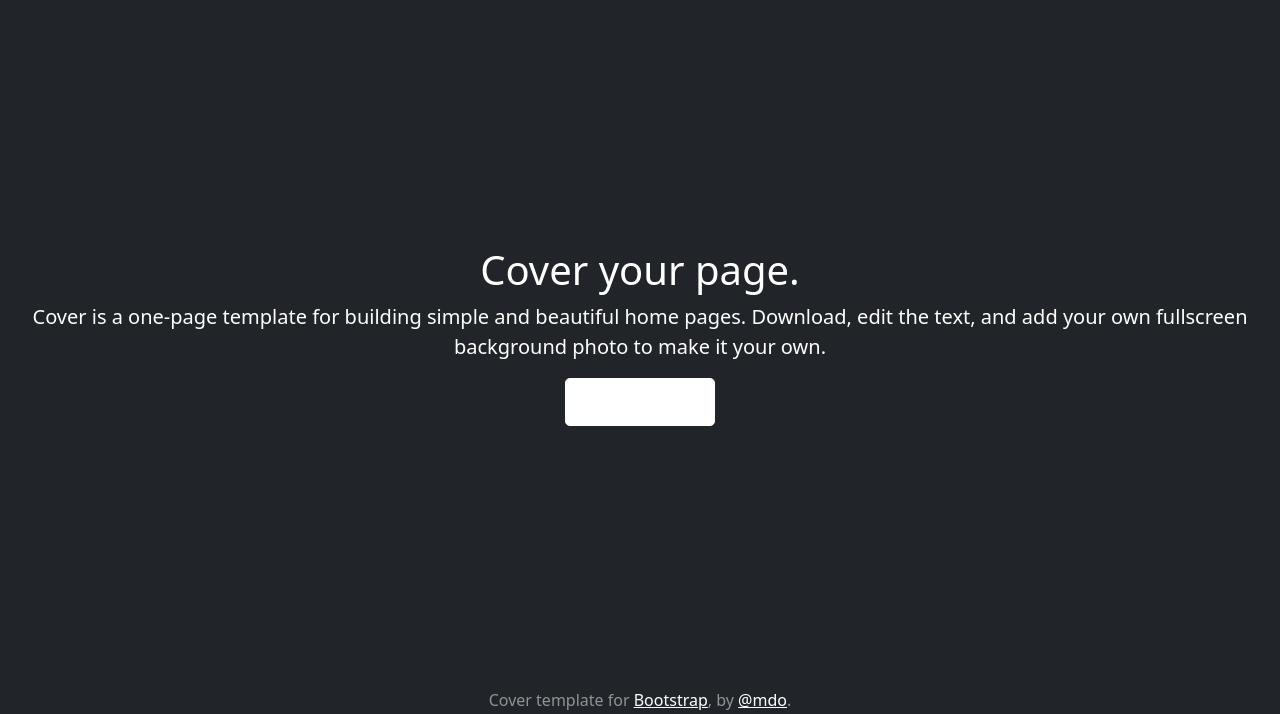
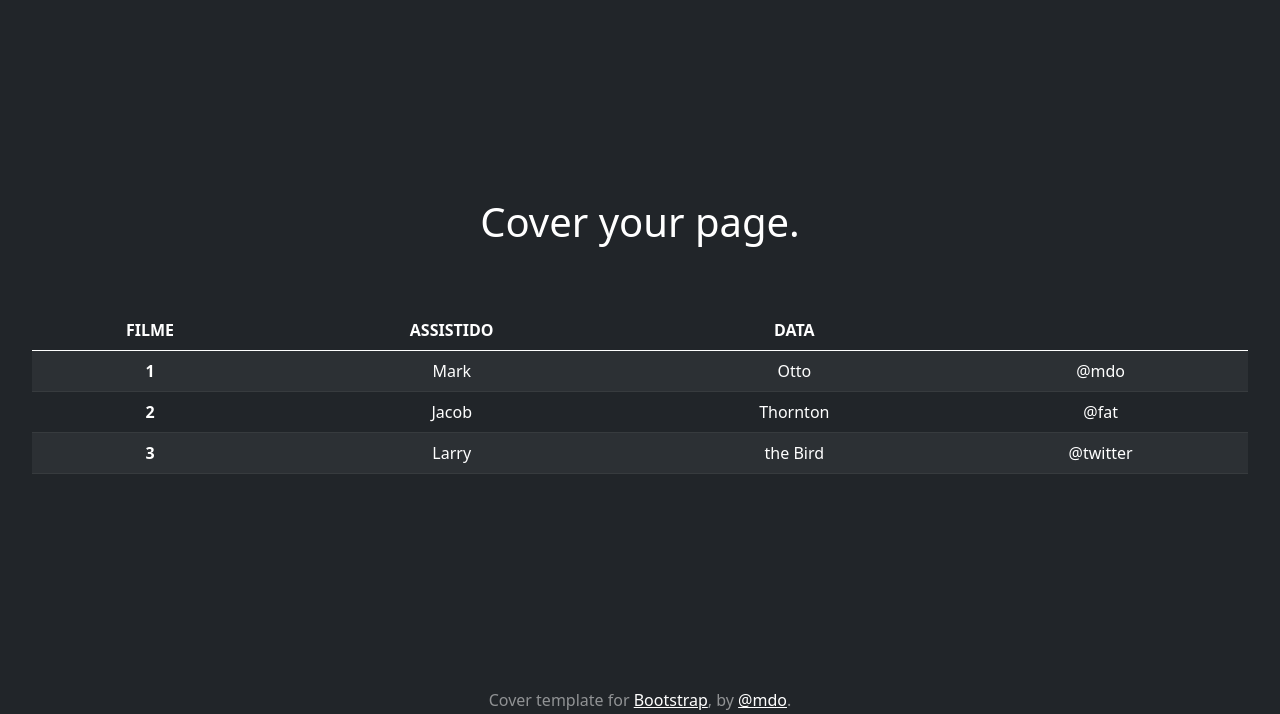
Before and after one commit to gabrielrbas/my_movies_list, a Django app: template home/templates/home/index.html in a window 1280 px wide. Shown: the part 56-770 px from the top of the page. Run offline with Django 3.2, Linux system fonts and the light colour scheme; the template is opened without the code that fills it, so the values that code supplies are empty; some libraries are stand-ins or nearby versions.

Commit message:
updated static files

```diff
--- a/home/templates/home/index.html
+++ b/home/templates/home/index.html
@@ -1 +1,36 @@
 {%extends 'base.html'%}
+
+{%block content%}
+<h1>Cover your page.</h1>
+<h1>⠀⠀⠀⠀⠀⠀⠀⠀⠀</h1>
+<table class="table table-striped table-dark">
+    <thead>
+      <tr>
+        <th scope="col">FILME</th>
+        <th scope="col">ASSISTIDO</th>
+        <th scope="col">DATA</th>
+        <th scope="col"></th>
+      </tr>
+    </thead>
+    <tbody>
+      <tr>
+        <th scope="row">1</th>
+        <td>Mark</td>
+        <td>Otto</td>
+        <td>@mdo</td>
+      </tr>
+      <tr>
+        <th scope="row">2</th>
+        <td>Jacob</td>
+        <td>Thornton</td>
+        <td>@fat</td>
+      </tr>
+      <tr>
+        <th scope="row">3</th>
+        <td>Larry</td>
+        <td>the Bird</td>
+        <td>@twitter</td>
+      </tr>
+    </tbody>
+</table>
+{%endblock%}
--- a/templates/base.html
+++ b/templates/base.html
@@ -10,12 +10,9 @@
         <div class="cover-container d-flex w-100 h-100 p-3 mx-auto flex-column">
             {%include 'partials/_nav.html'%}
 
+            {%block title%}{%endblock%}
             <main class="px-3">
-                <h1>Cover your page.</h1>
-                <p class="lead">Cover is a one-page template for building simple and beautiful home pages. Download, edit the text, and add your own fullscreen background photo to make it your own.</p>
-                <p class="lead">
-                <a href="#" class="btn btn-lg btn-secondary fw-bold border-white bg-white">Learn more</a>
-                </p>
+                {%block content%}{%endblock%}
             </main>
 
             {%include 'partials/_footer.html'%}
```
